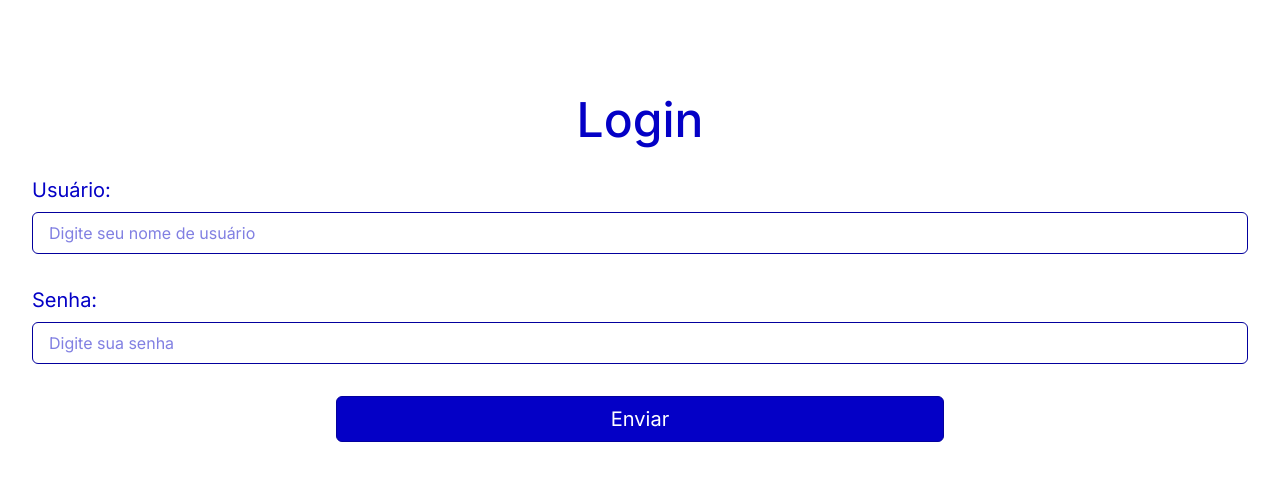
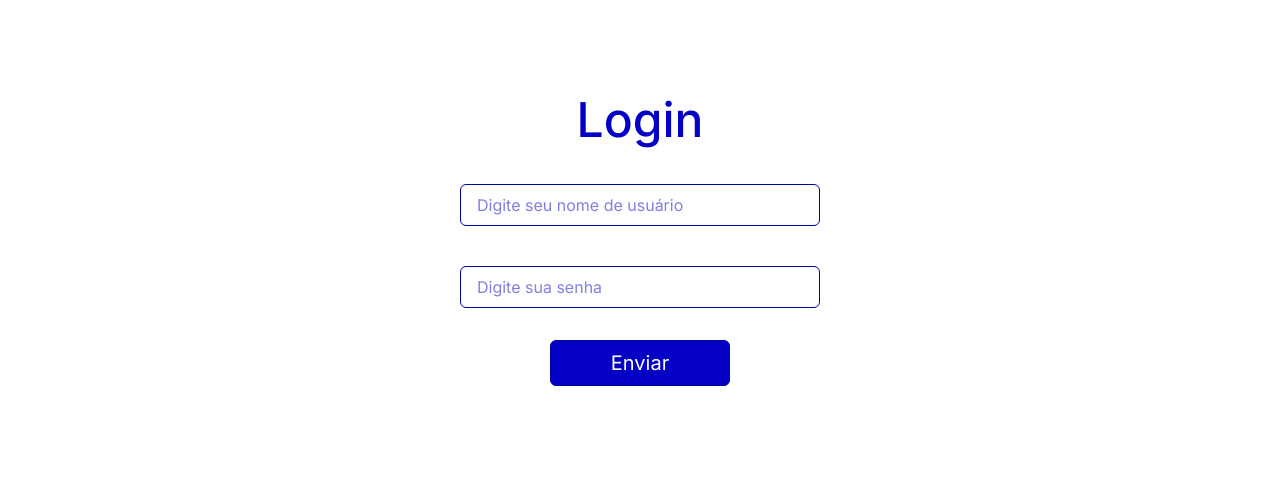
Before and after one commit to brenopinna/projeto-forms-adaptado, a Next.js app: page /login in a window 1280 px wide. Shown: the top 480 px of the page. Built offline with nearby package versions, Linux system fonts and the light colour scheme.

Commit message:
feat: adiciona loader na tela de login

```diff
--- a/containers/Login/index.tsx
+++ b/containers/Login/index.tsx
@@ -5,9 +5,9 @@ import { Container } from "@/components/Container"
 import { InputField } from "@/components/InputField"
 import { Title } from "@/components/Title"
 import { bff } from "@/lib/bff"
-import { error } from "console"
 import { useRouter } from "next/navigation"
-import { FormEventHandler, useEffect, useState } from "react"
+import { FormEventHandler, useState } from "react"
+import { Loader2 } from "lucide-react"
 
 interface LoginForm extends HTMLFormElement {
   user: HTMLInputElement
@@ -16,15 +16,13 @@ interface LoginForm extends HTMLFormElement {
 
 export function Login() {
   const router = useRouter()
-  const [valid, setValid] = useState(true)
-  useEffect(() => {
-    console.log(valid)
-  }, [valid])
+  const [invalid, setInvalid] = useState(false)
+  const [loading, setLoading] = useState(false)
   const handleSubmit: FormEventHandler = async (e) => {
     e.preventDefault()
     const form: LoginForm = e.currentTarget as LoginForm
     const { user, password } = form
-    setValid(true)
+    setLoading(true)
     bff
       .post("/auth/login", {
         username: user.value,
@@ -35,28 +33,38 @@ export function Login() {
       })
       .catch((error) => {
         if (error.status === 404) {
-          setValid(false)
+          setInvalid(true)
+          user.focus()
         } else {
           alert("Ocorreu um erro ao submeter o formulário. Tente novamente.")
         }
+        setLoading(false)
       })
   }
   return (
-    <Container className="w-[424px] h-full pt-24 space-y-8 text-center">
+    <Container className="!w-[424px] h-full pt-24 space-y-8 text-center">
       <Title>Login</Title>
-      <form className="space-y-8" onSubmit={handleSubmit}>
-        <InputField
-          id="user"
-          labelText="Usuário:"
-          placeholder="Digite seu nome de usuário"
-        />
+      <form
+        className="space-y-8"
+        onChange={() => invalid && setInvalid(false)}
+        onSubmit={handleSubmit}>
+        <InputField id="user" label="Usuário:" placeholder="Digite seu nome de usuário" />
         <InputField
           type="password"
           id="password"
-          labelText="Senha:"
+          label="Senha:"
           placeholder="Digite sua senha"
         />
-        <Button className="w-1/2">Enviar</Button>
+        {loading ? (
+          <Loader2 size={32} className="text-primary animate-spin mx-auto" />
+        ) : (
+          <Button className="w-1/2">Enviar</Button>
+        )}
+        {invalid && (
+          <p className="text-error text-xs text-left">
+            O nome de usuário ou a senha estão incorretos. Tente novamente.
+          </p>
+        )}
       </form>
     </Container>
   )
```
